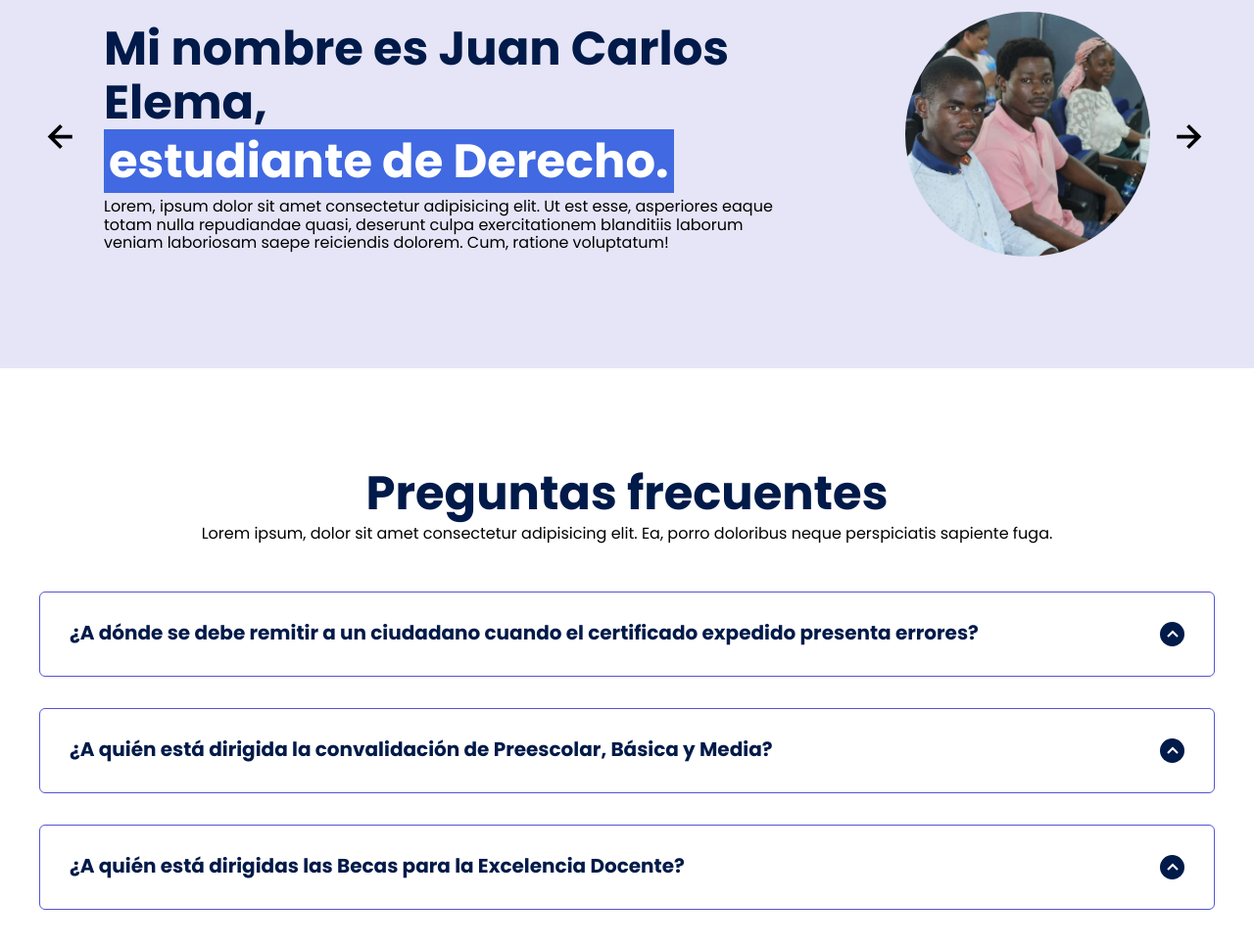
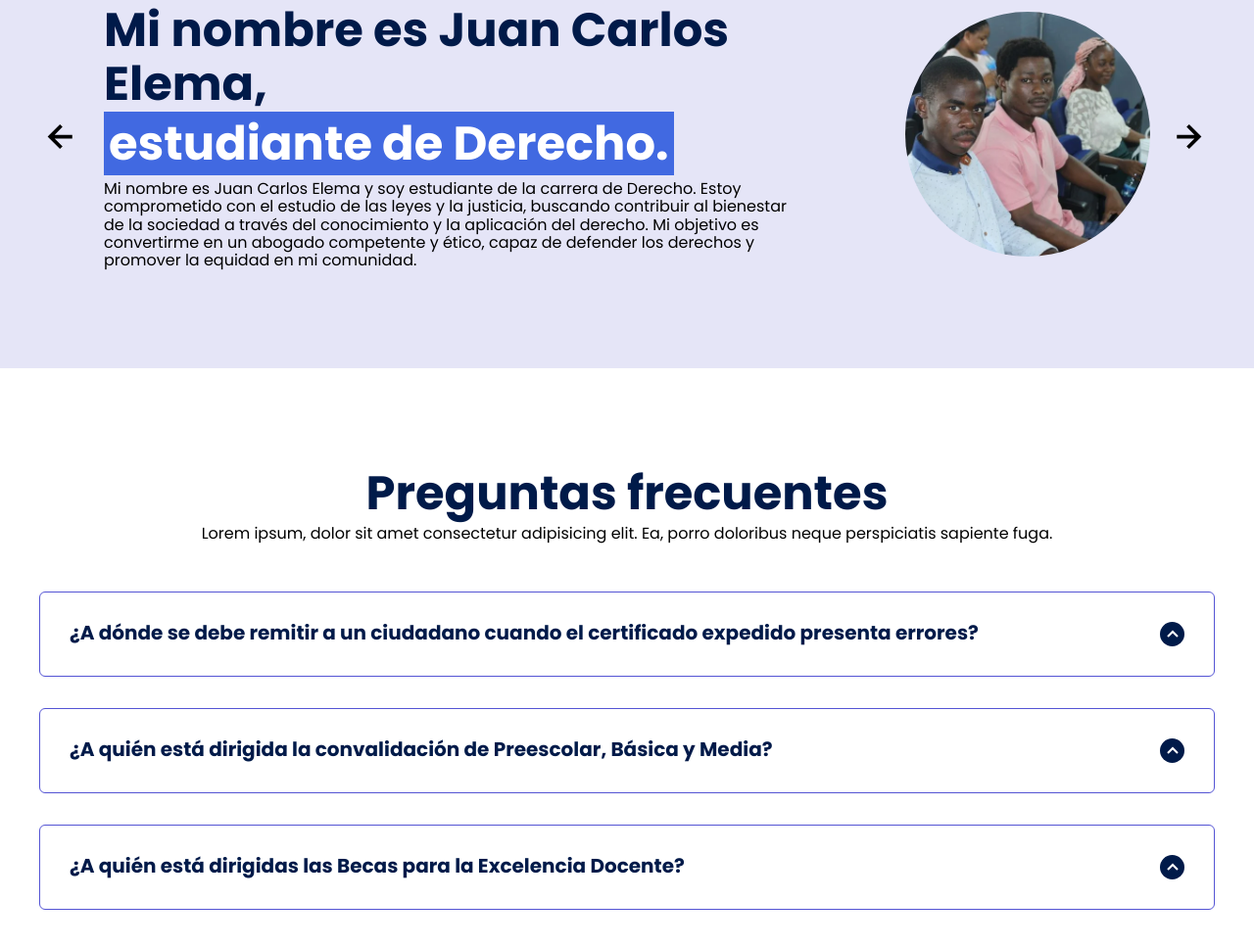
Before and after one commit to andrewsdeve/minedueg.io, a plain HTML site: page index.html in a window 1280 px wide. Shown: the part 2991-3959 px from the top of the page at 98% size. Drawn offline with Linux system fonts and the light colour scheme.

Commit message:
juancarlos

```diff
--- a/index.html
+++ b/index.html
@@ -165,9 +165,7 @@
                     <div class="testimony__texts">
                         <h2 class="subtitle">Mi nombre es Juan Carlos Elema, <span class="testimony__course">estudiante
                                 de Derecho.</span></h2>
-                        <p class="testimony__review">Lorem, ipsum dolor sit amet consectetur adipisicing elit. Ut est
-                            esse, asperiores eaque totam nulla repudiandae quasi, deserunt culpa exercitationem
-                            blanditiis laborum veniam laboriosam saepe reiciendis dolorem. Cum, ratione voluptatum!</p>
+                        <p class="testimony__review">Mi nombre es Juan Carlos Elema y soy estudiante de la carrera de Derecho. Estoy comprometido con el estudio de las leyes y la justicia, buscando contribuir al bienestar de la sociedad a través del conocimiento y la aplicación del derecho. Mi objetivo es convertirme en un abogado competente y ético, capaz de defender los derechos y promover la equidad en mi comunidad.</p>
                     </div>
 
                     <figure class="testimony__picture">
```
